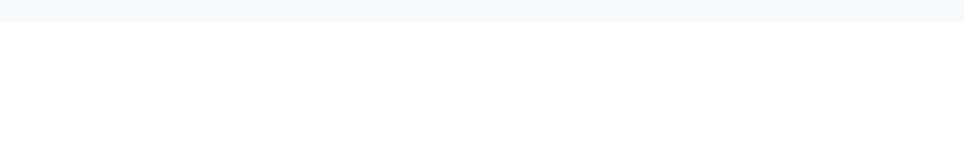
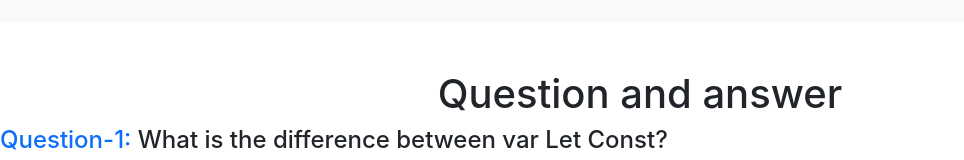
Before and after one commit to developer-johir/wrestling-club, a React (Create React App) app: page / in a window 1280 px wide. Shown: the part 1276-1436 px from the top of the page, without its empty margins (0-964 px from the left). Before the commit the page ends 1298 px from the top, so only its background shows below. Built offline with nearby package versions, Linux system fonts and the light colour scheme.

Commit message:
add mycard

```diff
--- a/src/App.js
+++ b/src/App.js
@@ -1,6 +1,7 @@
 
 import './App.css';
 import Header from './components/Header/Header';
+import Question from './components/Question/Question';
 import Wrestlings from './components/Wrestlings/Wrestlings';
 
 function App() {
@@ -8,6 +9,7 @@ function App() {
     <div>
       <Header></Header>
       <Wrestlings></Wrestlings>
+      <Question></Question>
     </div>
   );
 }
--- /dev/null
+++ b/src/components/Question/Question.js
@@ -0,0 +1,15 @@
+import React from 'react';
+import './Question.css'
+
+const Question = () => {
+    return (
+        <div className='mt-5'>
+            <h1 class="text-center">Question and answer</h1>
+            <div className=''>
+            <h4><span class="text-primary">Question-1:</span> What is the difference between var Let Const?</h4>
+            </div>
+        </div>
+    );
+};
+
+export default Question;
```
Also changed, not shown: src/components/Question/Question.css (added).
